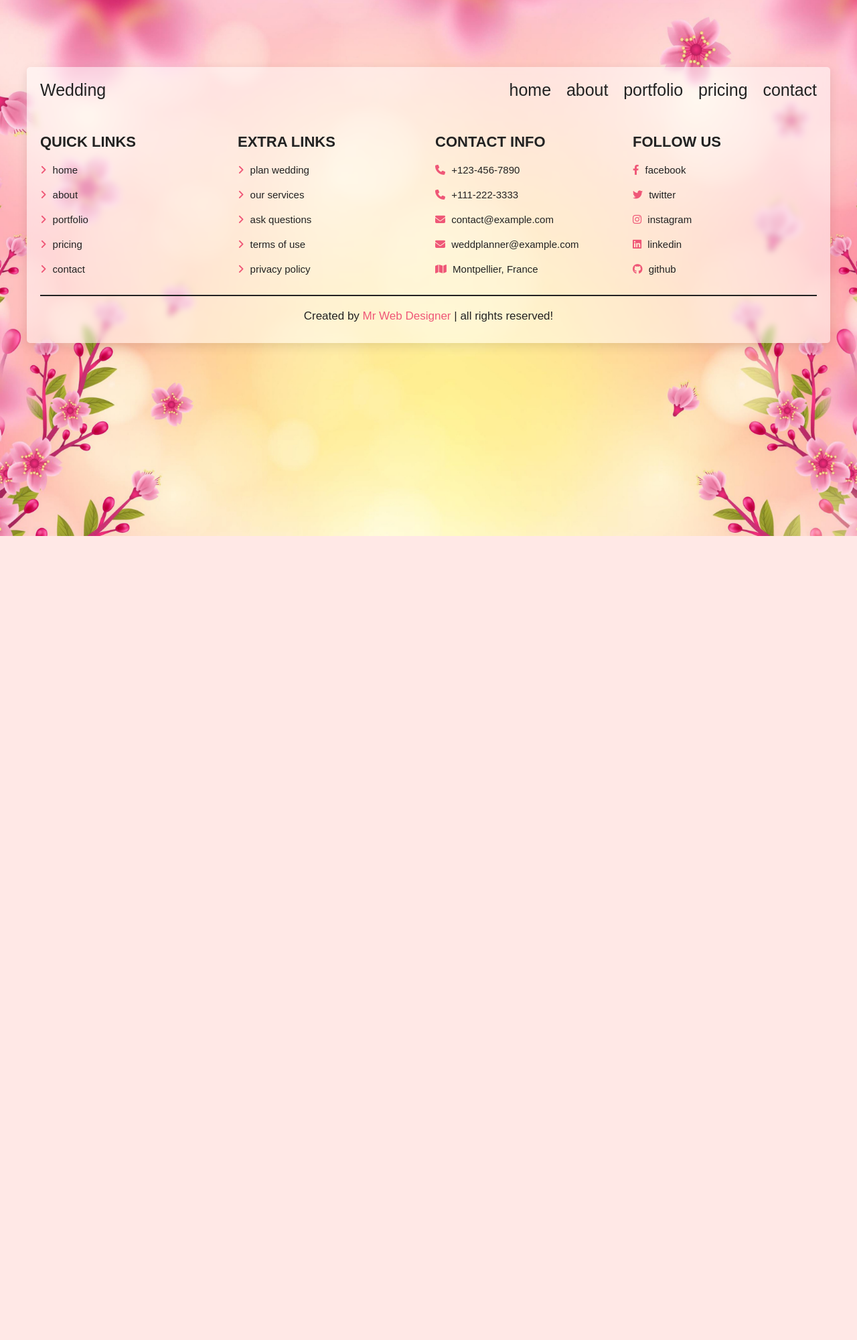
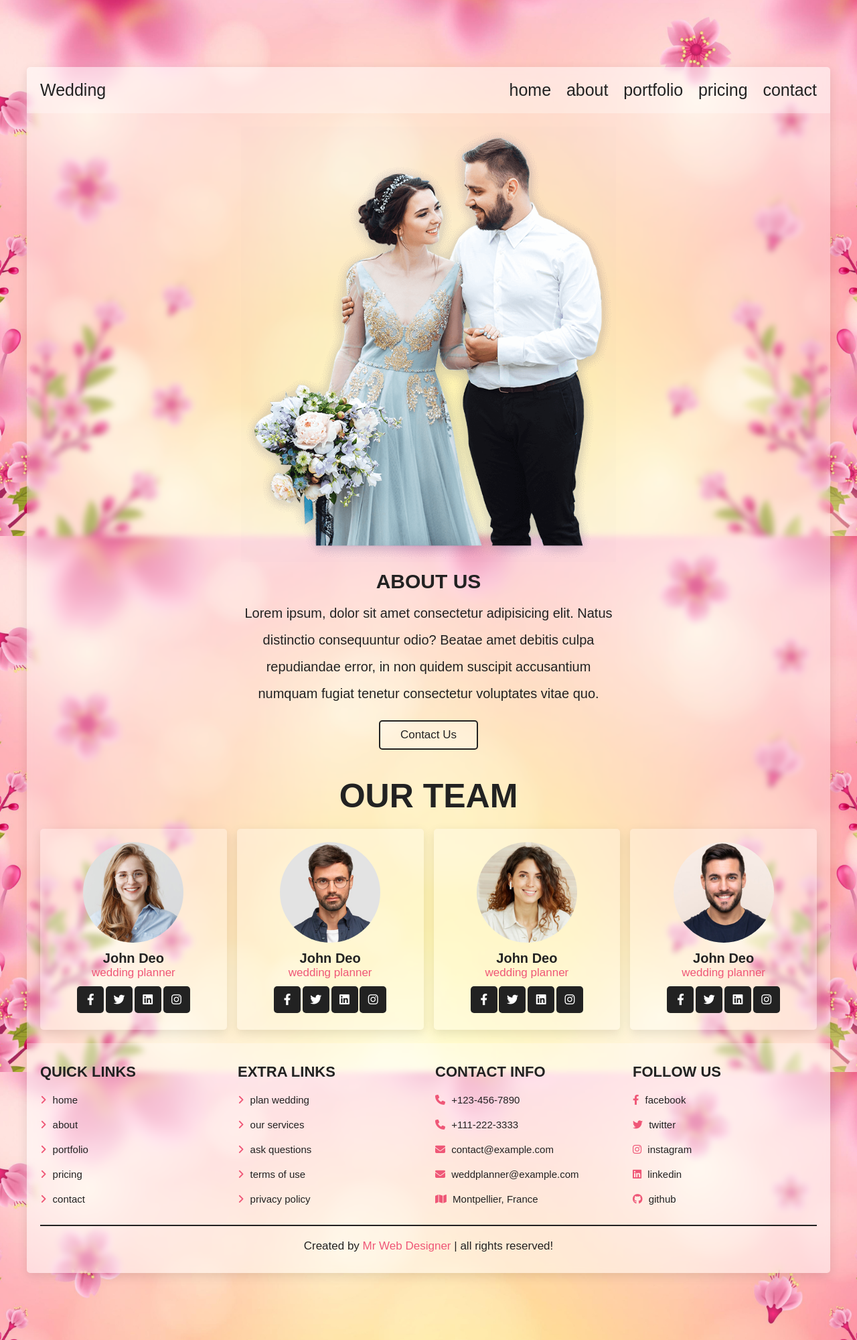
Before and after one commit to lesa-7/my_wedding_planner, a PHP site: page /about.php in a window 1280 px wide. Shown: the whole page at 67% size. Before the commit the page ends 800 px from the top, so only its background shows below. Run offline with PHP 8.4, Linux system fonts and the light colour scheme.

Commit message:
team section added

```diff
--- a/about.php
+++ b/about.php
@@ -26,6 +26,78 @@
 
 <?php @include 'header.php'; ?>
 
+<section class="about">
+
+    <img src="images/about-img.png" alt="">
+    <h3>about us</h3>
+    <p>Lorem ipsum, dolor sit amet consectetur adipisicing elit. Natus distinctio consequuntur odio?
+        Beatae amet debitis culpa repudiandae error, in non quidem suscipit accusantium numquam fugiat
+        tenetur consectetur voluptates vitae quo.</p>
+    <a href="contact.php" class="btn">contact us</a>
+
+</section>
+
+<section class="team">
+
+    <h1 class="heading">our team</h1>
+
+    <div class="box-container">
+
+        <div class="box">
+            <img src="images/team-1.jpg" alt="">
+            <h3>john deo</h3>
+            <p>wedding planner</p>
+            <div class="share">
+                <a href="#" class="fab fa-facebook-f"></a>
+                <a href="#" class="fab fa-twitter"></a>
+                <a href="#" class="fab fa-linkedin"></a>
+                <a href="#" class="fab fa-instagram"></a>
+            </div>
+        </div>
+
+        <div class="box">
+            <img src="images/team-2.jpg" alt="">
+            <h3>john deo</h3>
+            <p>wedding planner</p>
+            <div class="share">
+                <a href="#" class="fab fa-facebook-f"></a>
+                <a href="#" class="fab fa-twitter"></a>
+                <a href="#" class="fab fa-linkedin"></a>
+                <a href="#" class="fab fa-instagram"></a>
+            </div>
+        </div>
+
+        <div class="box">
+            <img src="images/team-3.jpg" alt="">
+            <h3>john deo</h3>
+            <p>wedding planner</p>
+            <div class="share">
+                <a href="#" class="fab fa-facebook-f"></a>
+                <a href="#" class="fab fa-twitter"></a>
+                <a href="#" class="fab fa-linkedin"></a>
+                <a href="#" class="fab fa-instagram"></a>
+            </div>
+        </div>
+
+        <div class="box">
+            <img src="images/team-4.jpg" alt="">
+            <h3>john deo</h3>
+            <p>wedding planner</p>
+            <div class="share">
+                <a href="#" class="fab fa-facebook-f"></a>
+                <a href="#" class="fab fa-twitter"></a>
+                <a href="#" class="fab fa-linkedin"></a>
+                <a href="#" class="fab fa-instagram"></a>
+            </div>
+        </div>
+
+    </div>
+
+
+
+
+</section>
+
 <?php @include 'footer.php'; ?>
 
 </div>
--- a/css/style.css
+++ b/css/style.css
@@ -219,7 +219,82 @@ color: var(--pink);
     line-height: 2;
 }
 
+.about{
+    text-align: center;
+    max-width: 60rem;
+    margin: 0 auto;
+}
 
+.about img{
+    width: 100%;
+    margin-bottom: 1rem;
+}
+
+.about h3{
+    font-size: 3rem;
+    text-transform: uppercase;
+    color: var(--black);
+}
+
+.about p{
+    font-size: 2rem;
+    padding: 1rem 0;
+    line-height: 2;
+    color: var(--black);
+}
+
+
+.team .box-container{
+    display: grid;
+    grid-template-columns: repeat(auto-fit, minmax(25rem, 1fr));
+    gap: 1.5rem;
+}
+
+.team .box-container .box{
+    border-radius: .5rem;
+    background: var(--transparent-white);
+    padding: 2rem;
+    text-align: center;
+    box-shadow: var(--box-shadow);
+}
+
+.team .box-container .box img{
+    border-radius: 50%;
+    height: 15rem;
+    width: 15rem;
+    object-fit: cover;
+    margin-bottom: 1rem;
+}
+
+.team .box-container .box h3{
+    font-size: 2rem;
+    color: var(--black);
+    text-transform: capitalize;
+}
+
+.team .box-container .box p{
+    font-size: 1.7rem;
+    color: var(--pink);
+}
+
+.team .box-container .box .share{
+    margin-top: .5rem;
+}
+
+.team .box-container .box .share a{
+    height: 4rem;
+    width: 4rem;
+    line-height: 4rem;
+    font-size: 1.7rem;
+    background: var(--black);
+    border-radius: .5rem;
+    color: var(--white);
+    margin: .5rem 0;
+}
+
+.team .box-container .box .share a:hover{
+    background: var(--pink);
+}
 
 
 .footer{
```
